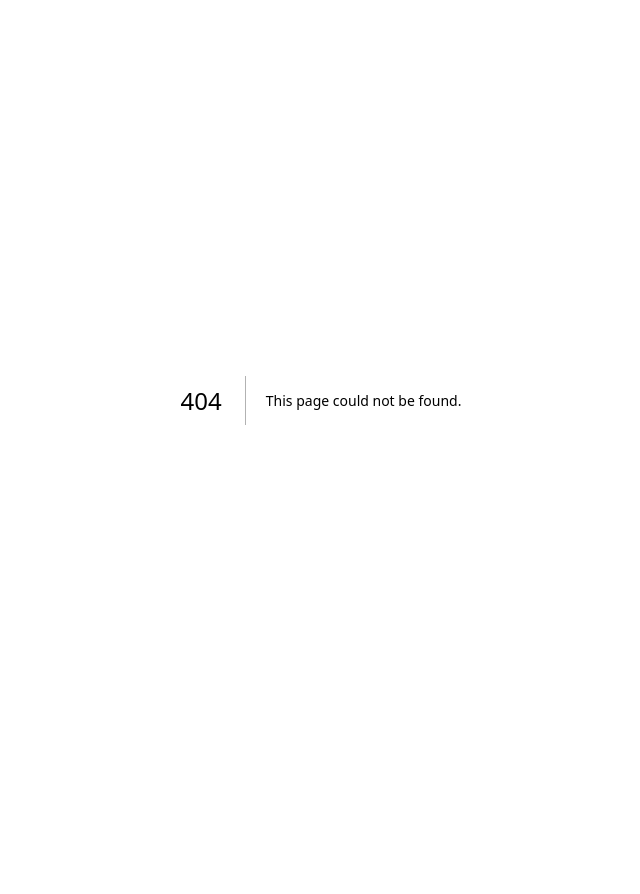
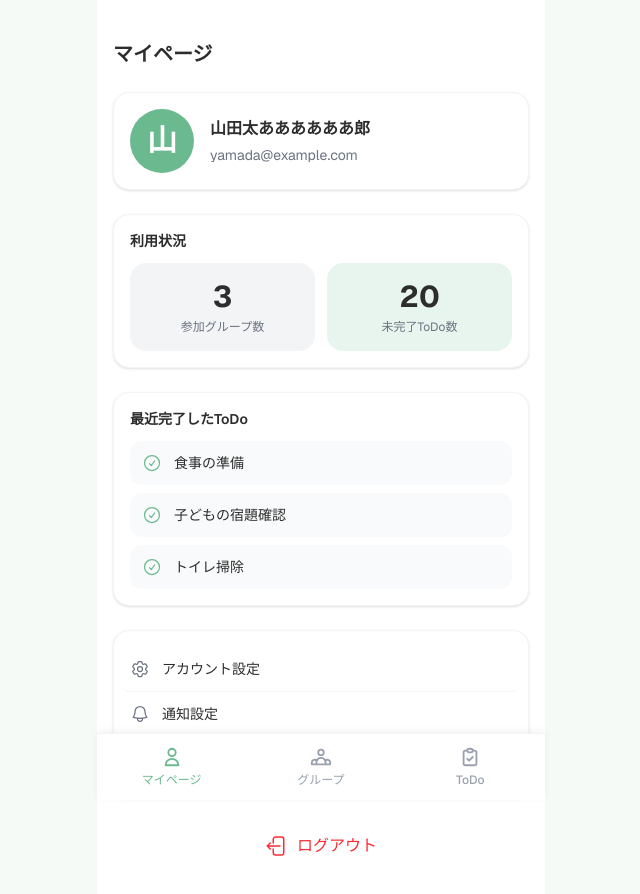
Before and after one commit to corgi-rika/we-do-list, a Next.js app: page /mypage in a window 1280 px wide. Before the commit this address had no page. Shown: the top 894 px of the page, without its empty margins (319-959 px from the left). Before the commit the page ends 800 px from the top, so only its background shows below. Built offline with nearby package versions, Linux system fonts and the light colour scheme.

Commit message:
feat: マイページを実装（プロフィール・利用状況・完了ToDo・設定・ログアウト）

```diff
--- /dev/null
+++ b/src/app/(app)/mypage/page.tsx
@@ -0,0 +1,149 @@
+"use client";
+
+import {
+  CheckCircleIcon,
+  Cog6ToothIcon,
+  BellIcon,
+  QuestionMarkCircleIcon,
+  ArrowLeftStartOnRectangleIcon,
+  ExclamationTriangleIcon,
+} from "@heroicons/react/24/outline";
+import Avatar from "@/components/Avatar";
+import Card from "@/components/Card";
+import { dummyMembers } from "@/dummy/members";
+import MutedText from "@/components/MutedText";
+import { dummyGroups } from "@/dummy/groups";
+import { useTodoStore } from "@/store/todoStore";
+import { useState } from "react";
+import Modal from "@/components/Modal";
+import Button from "@/components/Button";
+
+const user = dummyMembers[0];
+
+export default function MypagePage() {
+  const { todos } = useTodoStore();
+  const incompleteCount = todos.filter((t) => !t.completed).length;
+  const incompleteDisplay =
+    incompleteCount >= 100 ? "100+" : String(incompleteCount);
+  const recentCompleted = todos.filter((t) => t.completed).slice(0, 3);
+  const [isLogoutModalOpen, setIsLogoutModalOpen] = useState(false);
+
+  return (
+    <div className="flex flex-col gap-6 py-6">
+      <h1 className="text-xl font-bold text-foreground">マイページ</h1>
+
+      {/* プロフィール */}
+      <Card padding="md">
+        <div className="flex items-center gap-4">
+          <Avatar name={user.name} size="lg" />
+          <div className="flex flex-col gap-1">
+            <p className="font-semibold text-foreground">{user.name}</p>
+            <MutedText>{user.email}</MutedText>
+          </div>
+        </div>
+      </Card>
+
+      {/* 利用状況 */}
+      <Card padding="md">
+        <p className="text-sm font-semibold text-foreground mb-3">利用状況</p>
+        <div className="grid grid-cols-2 gap-3">
+          <div className="flex flex-col items-center justify-center rounded-2xl bg-gray-100 p-4 gap-1">
+            <span className="text-3xl font-bold text-foreground">
+              {dummyGroups.length}
+            </span>
+            <MutedText size="xs">参加グループ数</MutedText>
+          </div>
+          <div className="flex flex-col items-center justify-center rounded-2xl bg-primary-light p-4 gap-1">
+            <span className="text-3xl font-bold text-foreground">
+              {incompleteDisplay}
+            </span>
+            <MutedText size="xs">未完了ToDo数</MutedText>
+          </div>
+        </div>
+      </Card>
+
+      {/* 最近完了したToDo */}
+      <Card padding="md">
+        <p className="text-sm font-semibold text-foreground mb-3">
+          最近完了したToDo
+        </p>
+        {recentCompleted.length > 0 ? (
+          <div className="flex flex-col gap-2">
+            {recentCompleted.map((todo) => (
+              <div
+                key={todo.id}
+                className="flex items-center gap-3 p-3 rounded-xl bg-gray-50"
+              >
+                <CheckCircleIcon className="w-5 h-5 text-primary shrink-0" />
+                <span className="text-sm text-foreground">{todo.title}</span>
+              </div>
+            ))}
+          </div>
+        ) : (
+          <p className="text-sm text-muted">完了したToDoはありません</p>
+        )}
+      </Card>
+
+      {/* 設定メニュー */}
+      <Card padding="md">
+        <div className="flex flex-col divide-y divide-gray-100">
+          {[
+            {
+              icon: <Cog6ToothIcon className="w-5 h-5" />,
+              label: "アカウント設定",
+            },
+            { icon: <BellIcon className="w-5 h-5" />, label: "通知設定" },
+            {
+              icon: <QuestionMarkCircleIcon className="w-5 h-5" />,
+              label: "ヘルプ",
+            },
+          ].map(({ icon, label }) => (
+            <button
+              key={label}
+              type="button"
+              className="flex items-center gap-3 py-3 px-2 -mx-2 rounded-lg text-foreground hover:bg-gray-200 transition-colors"
+            >
+              <span className="text-muted">{icon}</span>
+              <span className="text-sm">{label}</span>
+            </button>
+          ))}
+        </div>
+      </Card>
+
+      {/* ログアウト */}
+      <button
+        type="button"
+        onClick={() => setIsLogoutModalOpen(true)}
+        className="flex items-center justify-center gap-2 w-full py-3 text-red-500 rounded-2xl hover:bg-red-50 transition-colors"
+      >
+        <ArrowLeftStartOnRectangleIcon className="w-6 h-6" />
+        <span className="text-base font-medium">ログアウト</span>
+      </button>
+
+      {isLogoutModalOpen && (
+        <Modal title="ログアウト" onClose={() => setIsLogoutModalOpen(false)}>
+          <div className="flex flex-col gap-4 p-4">
+            <div className="flex flex-col items-center gap-2 bg-red-50 rounded p-4">
+              <ExclamationTriangleIcon className="w-8 h-8 text-red-500" />
+              <p className="text-sm font-medium text-red-600">
+                ログアウトしますか？
+              </p>
+            </div>
+            <div className="flex gap-3">
+              <Button
+                variant="secondary"
+                fullWidth
+                onClick={() => setIsLogoutModalOpen(false)}
+              >
+                キャンセル
+              </Button>
+              <Button variant="destructive" fullWidth onClick={() => {}}>
+                ログアウト
+              </Button>
+            </div>
+          </div>
+        </Modal>
+      )}
+    </div>
+  );
+}
```
